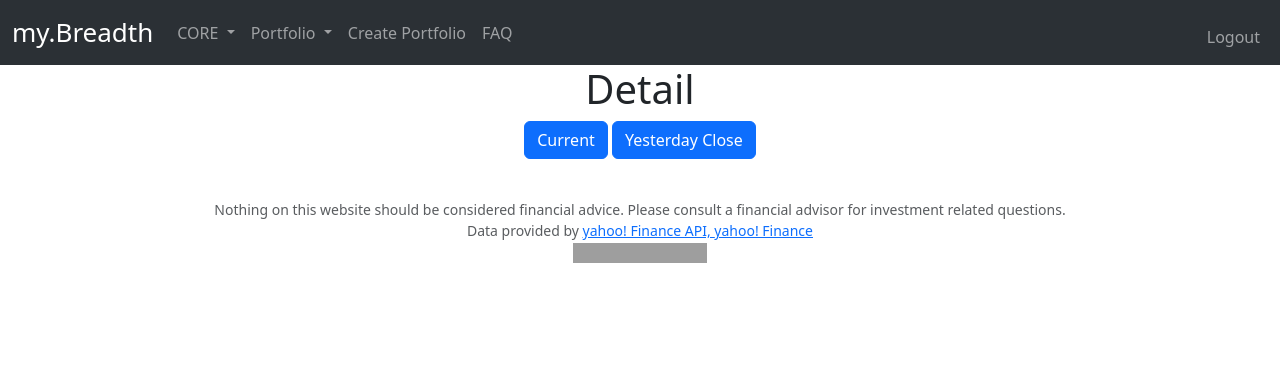
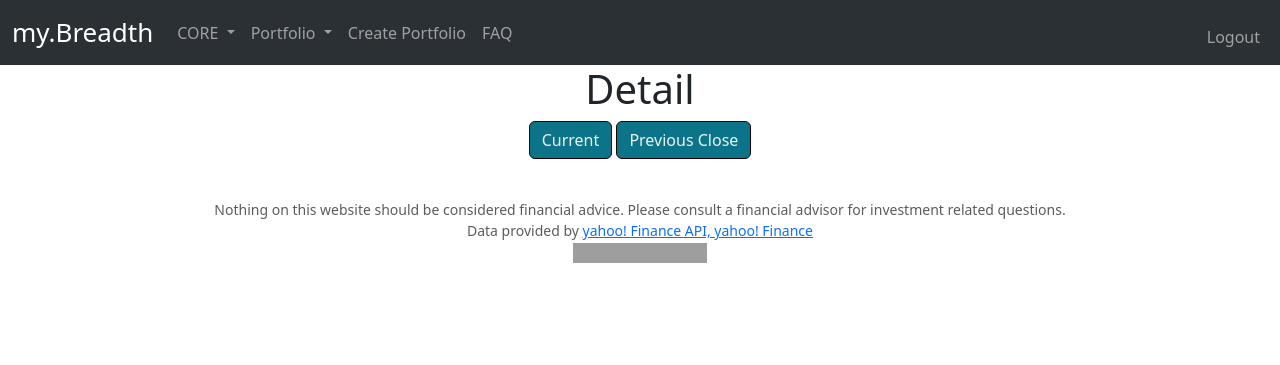
Before and after one commit to jarrodschilling/my_breadth, a Flask app: page /detail in a window 1280 px wide. Shown: the top 365 px of the page. Run offline with Flask 3, Linux system fonts and the light colour scheme; a user stored in the database is signed in; data comes from the database, SQL or seed files in the repository; grey boxes are pictures that could not be loaded.

Commit message:
no major changes

```diff
--- a/templates/detail.html
+++ b/templates/detail.html
@@ -8,8 +8,8 @@
 <h1 style="text-align: center;">Detail</h1>
 <div class="d-grid gap-2 d-md-flex justify-content-md-center">
     <form action="/detail" method="POST">
-        <button class="btn btn-primary" type="submit" name="date" id="date" value="today">Current</button>
-        <button class="btn btn-primary" type="submit" name="date" id="date" value="yesterday_close">Yesterday Close</button>
+        <button class="btn btn-primary button-js" type="submit" name="date" id="date" value="today">Current</button>
+        <button class="btn btn-primary button-js" type="submit" name="date" id="date" value="yesterday_close">Previous Close</button>
     </form>
 </div>
 <div class="container">
--- a/templates/index-detail.html
+++ b/templates/index-detail.html
@@ -9,7 +9,7 @@
 <div class="d-grid gap-2 d-md-flex justify-content-md-center">
     <form action="/index-detail" method="POST">
         <button class="btn btn-primary" type="submit" name="date" id="date" value="today">Current</button>
-        <button class="btn btn-primary" type="submit" name="date" id="date" value="yesterday_close">Yesterday Close</button>
+        <button class="btn btn-primary" type="submit" name="date" id="date" value="yesterday_close">Previous Close</button>
     </form>
 </div>
 <div class="container">
```
Also changed, not shown: 2 other files.
